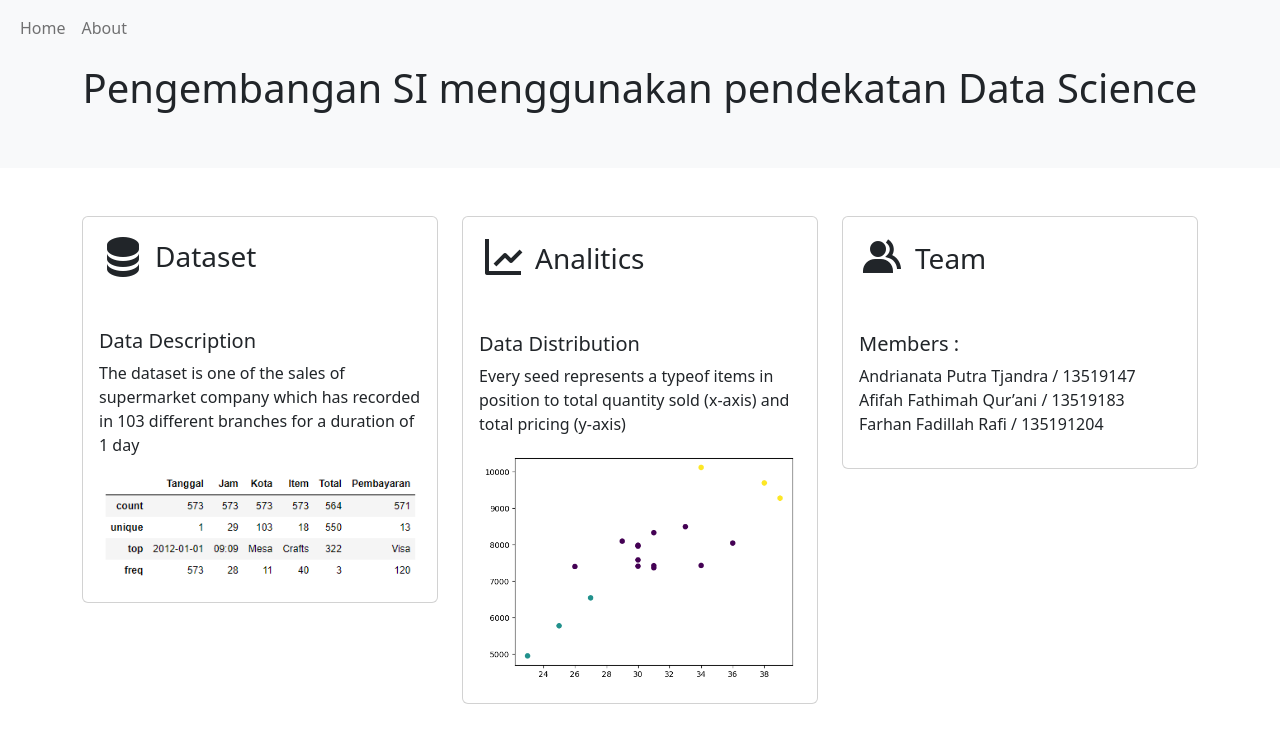
After one commit to afifahfq/sil-kbs, a Flask app: template templates/about.html in a window 1280 px wide. The commit adds this page. Shown: the top 743 px of the page. Run offline with Flask 2, Linux system fonts and the light colour scheme; the template is opened without the code that fills it, so the values that code supplies are empty.

Commit message:
dataset desc

```diff
--- /dev/null
+++ b/templates/about.html
@@ -0,0 +1,118 @@
+<!doctype html>
+<html lang="en">
+
+<head>
+    <meta charset="utf-8">
+    <meta name="viewport" content="width=device-width, initial-scale=1">
+    <title>KBS - About</title>
+    <link href="https://cdn.jsdelivr.net/npm/bootstrap@5.2.2/dist/css/bootstrap.min.css" rel="stylesheet"
+        integrity="sha384-Zenh87qX5JnK2Jl0vWa8Ck2rdkQ2Bzep5IDxbcnCeuOxjzrPF/et3URy9Bv1WTRi" crossorigin="anonymous">
+    <link rel="stylesheet" href="https://cdnjs.cloudflare.com/ajax/libs/font-awesome/5.15.4/css/all.min.css">
+    <link rel="stylesheet" href="https://cdn.jsdelivr.net/npm/boxicons@latest/css/boxicons.min.css">
+    <link rel="stylesheet" href="https://cdn.jsdelivr.net/npm/boxicons@latest/css/boxicons.min.css">
+    <script src="https://ajax.googleapis.com/ajax/libs/jquery/3.6.0/jquery.min.js"></script>
+</head>
+
+<body>
+    <header>
+        <!-- Navbar -->
+        <nav class="navbar navbar-expand-lg navbar-light bg-light">
+          <div class="container-fluid">
+            <button
+              class="navbar-toggler"
+              type="button"
+              data-mdb-toggle="collapse"
+              data-mdb-target="#navbarExample01"
+              aria-controls="navbarExample01"
+              aria-expanded="false"
+              aria-label="Toggle navigation"
+            >
+              <i class="fas fa-bars"></i>
+            </button>
+            <div class="collapse navbar-collapse" id="navbarExample01">
+              <ul class="navbar-nav me-auto mb-2 mb-lg-0">
+                <li class="nav-item active">
+                  <a class="nav-link" href="./index.html">Home</a>
+                </li>
+                <li class="nav-item">
+                  <a class="nav-link" aria-current="page" href="#">About</a>
+                </li>
+              </ul>
+            </div>
+          </div>
+        </nav>
+        <!-- Navbar -->
+
+        <!-- Jumbotron -->
+        <div class="p-2 text-center bg-light">
+          <h1 class="mb-5">Pengembangan SI menggunakan pendekatan Data Science</h1>
+        </div>
+        <!-- Jumbotron -->
+      </header>
+
+      <div class="container mt-5 mb-3">
+        <div class="row">
+            <div class="col-md-4">
+                <div class="card p-3 mb-2">
+                    <div class="d-flex justify-content-between">
+                        <div class="d-flex flex-row align-items-center">
+                            <div class="icon d-flex"> <i class="bx bxs-data fa-3x"></i> </div>
+                            <div class="ms-2 c-details">
+                                <h3 class="mb-0">Dataset</h3>
+                            </div>
+                        </div>
+                        <div class="badge"> <span>Design</span> </div>
+                    </div>
+                    <div class="mt-5">
+                        <h5 class="heading">Data Description</h5>
+                        <p>The dataset is one of the sales of supermarket company which has recorded in 103 different branches for a duration of 1 day</p>
+                        <img src="./assets/data-describe.png" class="img-fluid" alt="Data Describe">
+                    </div>
+                </div>
+            </div>
+            <div class="col-md-4">
+                <div class="card p-3 mb-2">
+                    <div class="d-flex justify-content-between">
+                        <div class="d-flex flex-row align-items-center">
+                            <div class="icon"> <i class="bx bx-line-chart fa-3x"></i> </div>
+                            <div class="ms-2 c-details">
+                                <h3 class="mb-0">Analitics</h3>
+                            </div>
+                        </div>
+                        <div class="badge"> <span>Product</span> </div>
+                    </div>
+                    <div class="mt-5">
+                        <h5 class="heading">Data Distribution</h5>
+                        <p>Every seed represents a typeof items in position to total quantity sold (x-axis) and total pricing (y-axis)</p>
+                        <img src="./assets/data-scatter.png" class="img-fluid" alt="Data Scatter">
+                    </div>
+                </div>
+            </div>
+            <div class="col-md-4">
+                <div class="card p-3 mb-2">
+                    <div class="d-flex justify-content-between">
+                        <div class="d-flex flex-row align-items-center">
+                            <div class="icon"> <i class="bx bxs-group fa-3x"></i> </div>
+                            <div class="ms-2 c-details">
+                                <h3 class="mb-0">Team</h3>
+                            </div>
+                        </div>
+                        <div class="badge"> <span>Design</span> </div>
+                    </div>
+                    <div class="mt-5">
+                        <h5 class="heading">Members : </h5>
+                        <p>Andrianata Putra Tjandra		/ 13519147<br>
+                            Afifah Fathimah Qur’ani		/ 13519183<br>
+                            Farhan Fadillah Rafi		    / 135191204
+                        </p>
+                    </div>
+                </div>
+            </div>
+        </div>
+    </div>
+    <script src="https://cdn.jsdelivr.net/npm/bootstrap@5.2.2/dist/js/bootstrap.bundle.min.js"
+        integrity="sha384-OERcA2EqjJCMA+/3y+gxIOqMEjwtxJY7qPCqsdltbNJuaOe923+mo//f6V8Qbsw3"
+        crossorigin="anonymous"></script>
+</body>
+
+</html>
```
Also changed, not shown: app.py (+31 -15 lines), templates/index.html (+37 -2 lines), templates/assets/data-describe.png (added), templates/assets/data-scatter.png (added).
